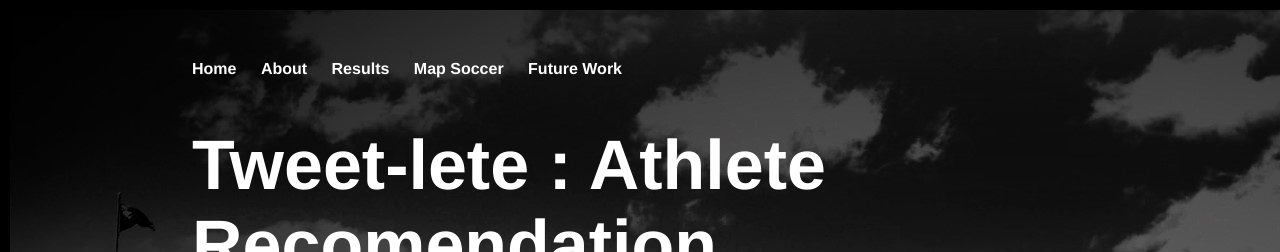
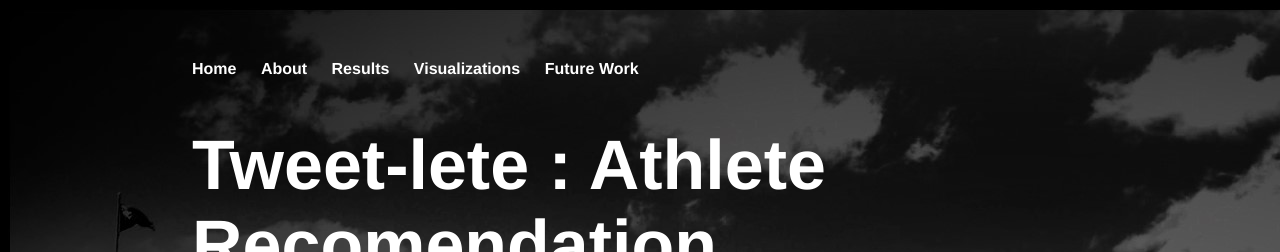
Before and after one commit to SreyaG/SportTweet, a Jekyll site: the page built from index.html, in a window 1280 px wide. Shown: the top 252 px of the page. Built offline with Jekyll 4.4.1, drawn with Linux system fonts in a browser that asks for light colours.

Commit message:
Update default.html

```diff
--- a/_layouts/default.html
+++ b/_layouts/default.html
@@ -13,7 +13,7 @@
 	        		<li><a href="/SportTweet/">Home</a></li>
 		        	<li><a href="/SportTweet/about">About</a></li>
 	        		<li><a href="/SportTweet/results">Results</a></li>
-				<li><a href="/SportTweet/mapsoccer">Map Soccer</a></li>
+				<li><a href="/SportTweet/mapsoccer">Visualizations</a></li>
 				<li><a href="/SportTweet/futurework">Future Work</a></li>
 	    		</ul>
 			</nav>
```
